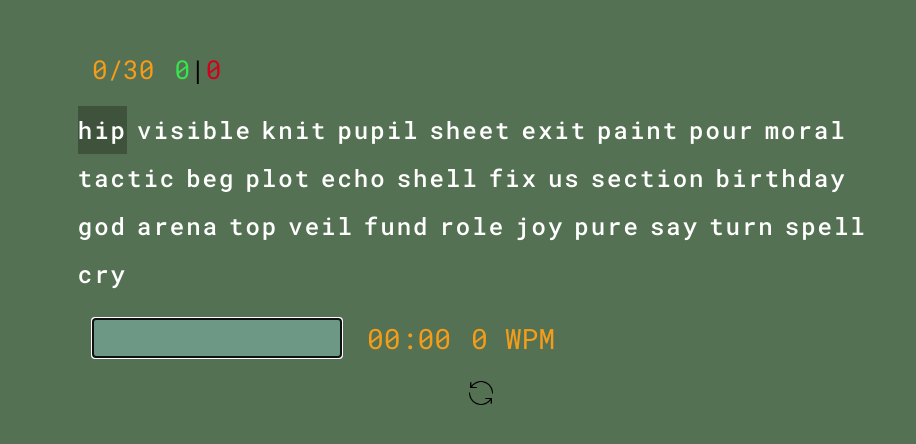
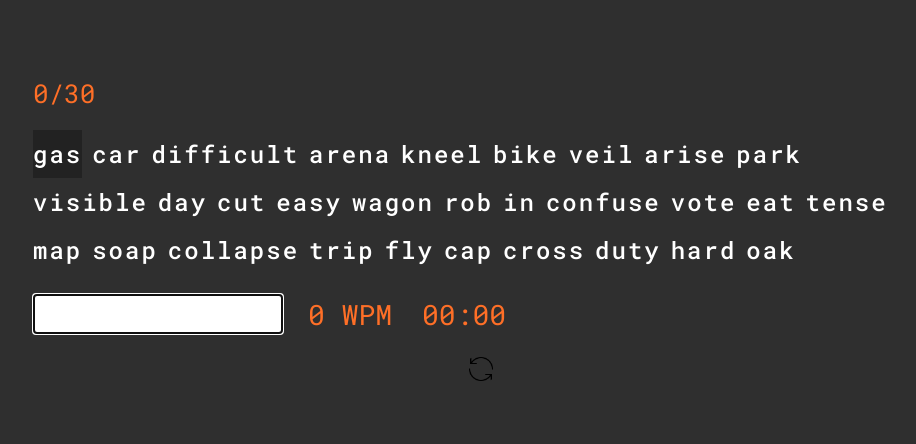
Before and after one commit to serkanisyapan/react-type, a React (Vite) app: page / in a window 1280 px wide. Shown: the part 170-614 px from the top of the page, without its empty margins (159-1075 px from the left). Built offline with nearby package versions, Linux system fonts and the light colour scheme.

Commit message:
adds more words, more styling

```diff
--- a/src/App.css
+++ b/src/App.css
@@ -12,16 +12,19 @@
   flex-direction: column;
   justify-content: center;
   align-items: center;
-  max-width: 90%;
-  vertical-align: top;
+  max-width: 70%;
 }
 
 .word-container {
   margin-bottom: 20px;
-  width: 70%;
+  width: 100%;
   display: flex;
   flex-wrap: wrap;
-  overflow: hidden;
+}
+
+.word-container::-webkit-scrollbar {
+  width: 0;
+  height: 0;
 }
 
 .words {
@@ -34,10 +37,8 @@
 }
 
 .word-input {
-  background-color: #6d9886;
   border-radius: 2px;
   padding: 1rem 0.5rem 1rem;
-  color: white;
   font-weight: bold;
   letter-spacing: 1.5px;
   font-family: Roboto Mono;
@@ -51,10 +52,9 @@
 }
 
 .input-container {
-  margin-left: 187px;
   align-self: start;
   display: flex;
-  justify-content: center;
+  justify-content: space-between;
   align-items: center;
 }
 
@@ -76,7 +76,7 @@
   align-self: start;
   font-family: Roboto Mono;
   font-size: 26px;
-  color: #f49d1a;
+  color: #fe6f27;
 }
 
 .correct-wrong {
@@ -104,7 +104,7 @@
 .timer {
   font-size: 28px;
   font-family: Roboto Mono;
-  color: #f49d1a;
+  color: #fe6f27;
   margin-left: 25px;
 }
 
@@ -113,7 +113,6 @@
   align-items: center;
   justify-content: center;
   align-self: start;
-  margin-left: 187px;
   margin-bottom: 20px;
 }
 
--- a/src/App.jsx
+++ b/src/App.jsx
@@ -5,7 +5,6 @@ import { checkWordColor } from "./utils/checkWordColor.js";
 import { calculateWPM } from "./utils/calculateWPM.js";
 import { Word } from "./components/Word.jsx";
 import { Timer } from "./components/Timer.jsx";
-import { CountTable } from "./components/CountTable.jsx";
 import refreshImage from "./assets/refresh-image.png";
 import "./App.css";
 
@@ -92,7 +91,6 @@ export const App = () => {
     <div className="type-container">
       <div className="scores">
         <span className="word-count-board">{typedWordCount}</span>
-        <CountTable tableClass="correct-wrong" words={words} />
       </div>
       <div className="word-container">
         {words.map((word, wordID) => (
--- a/src/components/CountTable.jsx
+++ /dev/null
@@ -1,10 +0,0 @@
-export const CountTable = ({ words, tableClass }) => {
-  const correctWords = words.filter((word) => word.isCorrect === true).length;
-  const wrongWords = words.filter((word) => word.isCorrect === false).length;
-  return (
-    <span className={tableClass}>
-      <span style={{ color: "#38E54D" }}>{correctWords}</span>|
-      <span style={{ color: "#D2001A" }}>{wrongWords}</span>
-    </span>
-  );
-};
--- a/src/components/Timer.jsx
+++ b/src/components/Timer.jsx
@@ -48,12 +48,15 @@ export const Timer = ({
 
   return (
     <p className={timerClass}>
-      <span className="minutes">0{minutes}</span>:
+      <span>{WPM()} WPM</span>
+      <span style={{ marginLeft: "30px" }} className="minutes">
+        0{minutes}
+      </span>
+      :
       <span className="seconds">
         {isBiggerThanNine}
         {seconds}
       </span>
-      <span style={{ marginLeft: "20px" }}>{WPM()} WPM</span>
     </p>
   );
 };
--- a/src/index.css
+++ b/src/index.css
@@ -8,5 +8,5 @@ html,
 body {
   width: 100vw;
   height: 100vh;
-  background-color: #557153;
+  background-color: #2f2f2f;
 }
--- a/src/words.js
+++ b/src/words.js
@@ -91,7 +91,6 @@ export const allWords = [
   { text: "fix", isCorrect: null },
   { text: "day", isCorrect: null },
   { text: "owe", isCorrect: null },
-  { text: "lay", isCorrect: null },
   { text: "cry", isCorrect: null },
   { text: "ear", isCorrect: null },
   { text: "hip", isCorrect: null },
@@ -105,7 +104,6 @@ export const allWords = [
   { text: "law", isCorrect: null },
   { text: "sip", isCorrect: null },
   { text: "lip", isCorrect: null },
-  { text: "buy", isCorrect: null },
   { text: "ice", isCorrect: null },
   { text: "oak", isCorrect: null },
   { text: "gas", isCorrect: null },
@@ -119,6 +117,39 @@ export const allWords = [
   { text: "get", isCorrect: null },
   { text: "try", isCorrect: null },
   { text: "dog", isCorrect: null },
+  { text: "buy", isCorrect: null },
+  { text: "eye", isCorrect: null },
+  { text: "mix", isCorrect: null },
+  { text: "lay", isCorrect: null },
+  { text: "hit", isCorrect: null },
+  { text: "fun", isCorrect: null },
+  { text: "fly", isCorrect: null },
+  { text: "bed", isCorrect: null },
+  { text: "dry", isCorrect: null },
+  { text: "bus", isCorrect: null },
+  { text: "pay", isCorrect: null },
+  { text: "rib", isCorrect: null },
+  { text: "dip", isCorrect: null },
+  { text: "fox", isCorrect: null },
+  { text: "cow", isCorrect: null },
+  { text: "inn", isCorrect: null },
+  { text: "fat", isCorrect: null },
+  { text: "lid", isCorrect: null },
+  { text: "cap", isCorrect: null },
+  { text: "oil", isCorrect: null },
+  { text: "cut", isCorrect: null },
+  { text: "shy", isCorrect: null },
+  { text: "fan", isCorrect: null },
+  { text: "pat", isCorrect: null },
+  { text: "nut", isCorrect: null },
+  { text: "bag", isCorrect: null },
+  { text: "log", isCorrect: null },
+  { text: "fee", isCorrect: null },
+  { text: "era", isCorrect: null },
+  { text: "art", isCorrect: null },
+  { text: "far", isCorrect: null },
+  { text: "pen", isCorrect: null },
+  { text: "man", isCorrect: null },
   { text: "easy", isCorrect: null },
   { text: "pure", isCorrect: null },
   { text: "plot", isCorrect: null },
```
Also changed, not shown: 1 other file (tests, documents, lock files or other folders).
